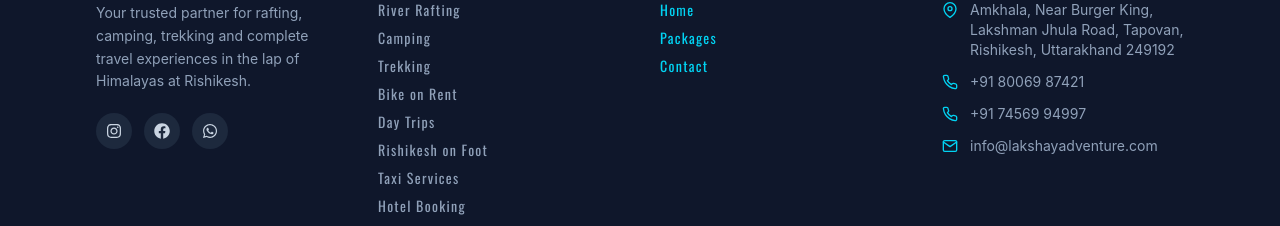
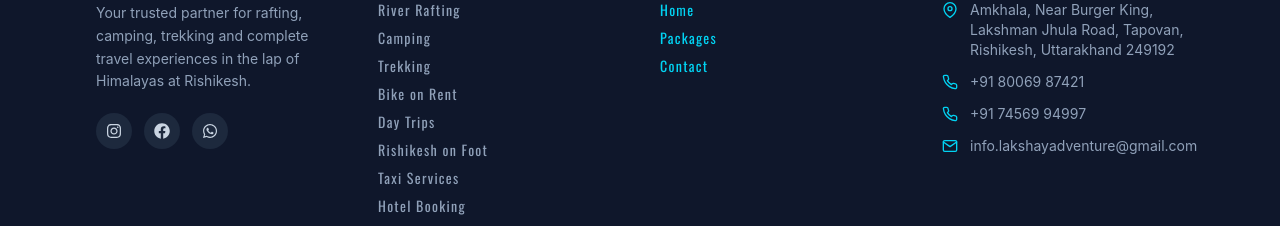
Before and after one commit to ab-0120/Lakshay-adventure, a React (Vite) app in the folder client/: page /contact in a window 1280 px wide. Shown: the part 1304-1530 px from the top of the page. Built offline with nearby package versions, Linux system fonts and the light colour scheme.

Commit message:
email address changed

```diff
--- a/client/src/components/ContactSection.jsx
+++ b/client/src/components/ContactSection.jsx
@@ -10,7 +10,7 @@ const bebas = { fontFamily: "'Bebas Neue', cursive", letterSpacing: "0.05rem" };
 const ADDRESS = "Amkhala, Near Burger King, Lakshman Jhula Road, Tapovan, Rishikesh, Uttarakhand 249192";
 const PHONE_PRIMARY = { display: "+91 80069 87421", tel: "+918006987421", wa: "918006987421" };
 const PHONE_SECONDARY = { display: "+91 74569 94997", tel: "+917456994997", wa: "917456994997" };
-const EMAIL = "info@lakshayadventure.com";
+const EMAIL = "info.lakshayadventure@gmail.com";
 
 const mapsQuery = encodeURIComponent(ADDRESS);
 const DIRECTIONS_URL = `https://www.google.com/maps/search/?api=1&query=${mapsQuery}`;
--- a/client/src/components/Footer.jsx
+++ b/client/src/components/Footer.jsx
@@ -140,10 +140,10 @@ function Footer() {
                         </li>
 
                         <li>
-                            <a href="mailto:info@lakshayadventure.com"
+                            <a href="mailto:info.lakshayadventure@gmail.com"
                                className="flex items-center gap-3 hover:text-cyan-400 transition-colors">
                                 <FiMail className="text-cyan-400 shrink-0" size={16} />
-                                info@lakshayadventure.com
+                                info.lakshayadventure@gmail.com
                             </a>
                         </li>
 
```
